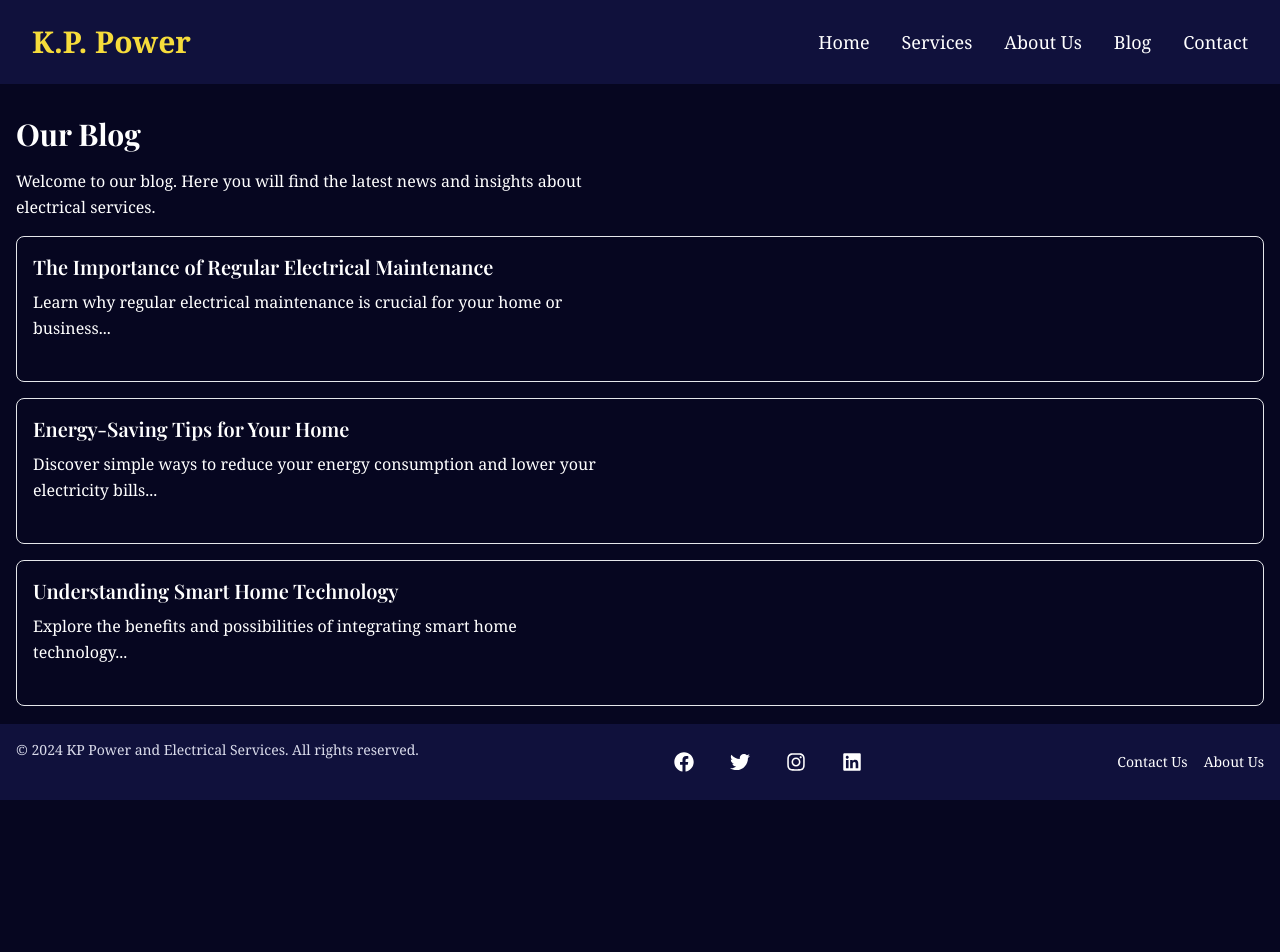
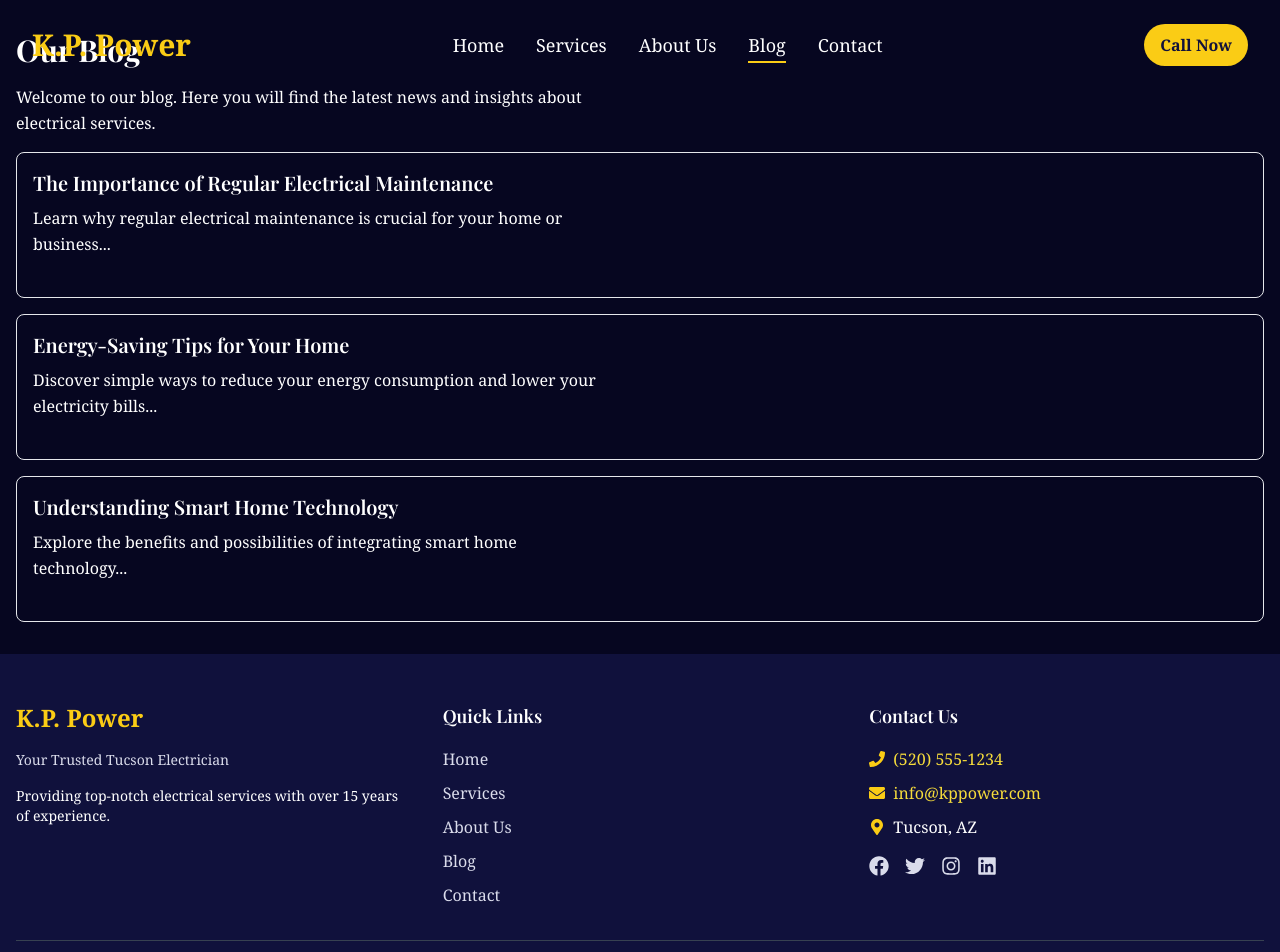
Before and after one commit to MJE43/kp, a Next.js app: page /blog in a window 1280 px wide. Shown: the top 952 px of the page. Before the commit the page ends 814 px from the top, so only its background shows below. Built offline with nearby package versions, Linux system fonts and the light colour scheme; a web font is replaced by a local one.

Commit message:
updated navbar and footer

```diff
--- a/src/components/Footer.tsx
+++ b/src/components/Footer.tsx
@@ -4,99 +4,90 @@ import React from 'react';
 import Link from 'next/link';
 import { FaFacebook, FaTwitter, FaInstagram, FaLinkedin, FaPhone, FaEnvelope, FaMapMarkerAlt } from 'react-icons/fa';
 import { Button } from "@/components/ui/button";
-import { motion } from 'framer-motion';
 
 const Footer: React.FC = () => {
+  const currentYear = new Date().getFullYear();
+
+  const quickLinks = [
+    { name: 'Home', href: '/' },
+    { name: 'Services', href: '/services' },
+    { name: 'About Us', href: '/about' },
+    { name: 'Blog', href: '/blog' },
+    { name: 'Contact', href: '/contact' },
+  ];
+
   const socialLinks = [
     { Icon: FaFacebook, url: 'https://facebook.com', label: 'Facebook' },
     { Icon: FaTwitter, url: 'https://twitter.com', label: 'Twitter' },
     { Icon: FaInstagram, url: 'https://instagram.com', label: 'Instagram' },
     { Icon: FaLinkedin, url: 'https://linkedin.com', label: 'LinkedIn' },
   ];
-  const currentYear = new Date().getFullYear();
-
-  const containerVariants = {
-    hidden: { opacity: 0 },
-    visible: {
-      opacity: 1,
-      transition: {
-        staggerChildren: 0.1
-      }
-    }
-  };
-
-  const itemVariants = {
-    hidden: { y: 20, opacity: 0 },
-    visible: {
-      y: 0,
-      opacity: 1
-    }
-  };
 
   return (
-    <footer className="sticky bottom-0 bg-dark text-lightest py-4">
+    <footer className="bg-dark text-lightest py-8 md:py-12">
       <div className="container mx-auto px-4 max-w-7xl">
-        <motion.div
-          className="flex justify-between items-center"
-          variants={containerVariants}
-          initial="hidden"
-          animate="visible"
-        >
-          <motion.div variants={itemVariants}>
-            <p className="text-sm text-light">
-              &copy; {currentYear} KP Power and Electrical Services. All rights reserved.
-            </p>
-          </motion.div>
-          <motion.div variants={itemVariants}>
-            <div className="flex space-x-4">
+        <div className="grid grid-cols-1 md:grid-cols-3 gap-8">
+          {/* Company Info */}
+          <div className="space-y-4">
+            <Link href="/" className="text-2xl font-bold text-yellow-400 hover:text-yellow-300 transition-colors duration-300">
+              K.P. Power
+            </Link>
+            <p className="text-sm text-light">Your Trusted Tucson Electrician</p>
+            <p className="text-sm">Providing top-notch electrical services with over 15 years of experience.</p>
+          </div>
+
+          {/* Quick Links */}
+          <div>
+            <h3 className="text-lg font-semibold mb-4">Quick Links</h3>
+            <ul className="space-y-2">
+              {quickLinks.map((link) => (
+                <li key={link.name}>
+                  <Link href={link.href} className="text-light hover:text-yellow-300 transition-colors duration-300">
+                    {link.name}
+                  </Link>
+                </li>
+              ))}
+            </ul>
+          </div>
+
+          {/* Contact Info */}
+          <div>
+            <h3 className="text-lg font-semibold mb-4">Contact Us</h3>
+            <ul className="space-y-2">
+              <li className="flex items-center">
+                <FaPhone className="mr-2 text-yellow-400" />
+                <a href="tel:+15205551234" className="hover:text-yellow-300 transition-colors duration-300">(520) 555-1234</a>
+              </li>
+              <li className="flex items-center">
+                <FaEnvelope className="mr-2 text-yellow-400" />
+                <a href="mailto:info@kppower.com" className="hover:text-yellow-300 transition-colors duration-300">info@kppower.com</a>
+              </li>
+              <li className="flex items-center">
+                <FaMapMarkerAlt className="mr-2 text-yellow-400" />
+                <span>Tucson, AZ</span>
+              </li>
+            </ul>
+            <div className="mt-4 flex space-x-4">
               {socialLinks.map(({ Icon, url, label }) => (
-                <motion.div
+                <a
                   key={label}
-                  whileHover={{ scale: 1.1 }}
-                  whileTap={{ scale: 0.95 }}
-                >
-                  <Button
-                    variant="ghost"
-                    size="icon"
-                    className="text-lightest hover:text-brand transition-colors duration-300"
-                    asChild
-                  >
-                    <a
                   href={url}
                   target="_blank"
                   rel="noopener noreferrer"
                   aria-label={label}
+                  className="text-light hover:text-yellow-300 transition-colors duration-300"
                 >
                   <Icon size={20} />
                 </a>
-                  </Button>
-                </motion.div>
               ))}
             </div>
-          </motion.div>
-          <motion.div variants={itemVariants}>
-            <div className="flex space-x-4">
-              <Button
-                variant="link"
-                asChild
-                className="p-0 h-auto text-lightest hover:text-brand transition-colors duration-300"
-              >
-                <Link href="/contact">
-                  Contact Us
-                </Link>
-              </Button>
-              <Button
-                variant="link"
-                asChild
-                className="p-0 h-auto text-lightest hover:text-brand transition-colors duration-300"
-              >
-                <Link href="/about">
-                  About Us
-                </Link>
-              </Button>
           </div>
-          </motion.div>
-        </motion.div>
+        </div>
+
+        {/* Copyright */}
+        <div className="mt-8 pt-8 border-t border-gray-700 text-center text-sm text-light">
+          <p>&copy; {currentYear} KP Power and Electrical Services. All rights reserved.</p>
+        </div>
       </div>
     </footer>
   );
--- a/src/components/Header.tsx
+++ b/src/components/Header.tsx
@@ -1,10 +1,13 @@
 'use client';
 
-import React, { useState } from 'react';
+import React, { useState, useEffect } from 'react';
 import Link from 'next/link';
+import { usePathname } from 'next/navigation';
 
 const Header: React.FC = () => {
   const [mobileMenuOpen, setMobileMenuOpen] = useState(false);
+  const [scrolled, setScrolled] = useState(false);
+  const pathname = usePathname();
 
   const navItems = [
     { name: 'Home', href: '/' },
@@ -14,27 +17,46 @@ const Header: React.FC = () => {
     { name: 'Contact', href: '/contact' },
   ];
 
+  useEffect(() => {
+    const handleScroll = () => {
+      setScrolled(window.scrollY > 10);
+    };
+
+    window.addEventListener('scroll', handleScroll);
+    return () => window.removeEventListener('scroll', handleScroll);
+  }, []);
+
   return (
-    <header className="sticky top-0 z-50 bg-dark text-lightest py-4 sm:py-6">
+    <header className={`fixed top-0 left-0 right-0 z-50 transition-all duration-300 ${scrolled ? 'bg-dark/90 backdrop-blur-sm' : 'bg-transparent'}`}>
       <div className="container mx-auto px-4 sm:px-6 lg:px-8">
-        <div className="flex justify-between items-center">
-          <Link href="/" className="text-xl sm:text-2xl md:text-3xl font-bold text-brand hover:opacity-80 transition-opacity duration-300">
+        <div className="flex justify-between items-center py-4 sm:py-6">
+          <Link href="/" className="text-2xl sm:text-3xl font-bold text-yellow-400 hover:text-yellow-300 transition-colors duration-300">
             K.P. Power
           </Link>
           <nav className="hidden md:block">
-            <ul className="flex space-x-4 lg:space-x-8">
+            <ul className="flex items-center space-x-6 lg:space-x-8">
               {navItems.map((item) => (
                 <li key={item.name}>
-                  <Link href={item.href} className="text-lightest hover:text-brand transition-colors duration-300 text-base lg:text-lg">
+                  <Link
+                    href={item.href}
+                    className={`text-white hover:text-yellow-300 transition-colors duration-300 text-lg relative
+                      ${pathname === item.href ? 'after:content-[""] after:absolute after:left-0 after:bottom-[-4px] after:w-full after:h-[2px] after:bg-yellow-400' : ''}`}
+                  >
                     {item.name}
                   </Link>
                 </li>
               ))}
             </ul>
           </nav>
+          <a
+            href="tel:+15205551234"
+            className="hidden md:inline-block bg-yellow-400 hover:bg-yellow-300 text-dark font-semibold py-2 px-4 rounded-full transition-colors duration-300"
+          >
+            Call Now
+          </a>
           <button
             onClick={() => setMobileMenuOpen(!mobileMenuOpen)}
-            className="md:hidden text-lightest focus:outline-none"
+            className="md:hidden text-white focus:outline-none"
             aria-label="Toggle mobile menu"
             aria-expanded={mobileMenuOpen}
           >
@@ -47,25 +69,39 @@ const Header: React.FC = () => {
               viewBox="0 0 24 24"
               stroke="currentColor"
             >
-              <path d="M4 6h16M4 12h16M4 18h16"></path>
+              <path d={mobileMenuOpen ? "M6 18L18 6M6 6l12 12" : "M4 6h16M4 12h16M4 18h16"}></path>
             </svg>
           </button>
         </div>
       </div>
-      <nav className={`md:hidden mt-2 transition-all duration-300 ease-in-out ${mobileMenuOpen ? 'max-h-96 opacity-100' : 'max-h-0 opacity-0 overflow-hidden'}`}>
-        <div className="container mx-auto px-4 sm:px-6 lg:px-8">
-          <ul className="space-y-2">
+      <nav
+        className={`md:hidden transition-all duration-300 ease-in-out ${
+          mobileMenuOpen ? 'max-h-screen opacity-100' : 'max-h-0 opacity-0 overflow-hidden'
+        }`}
+      >
+        <div className="container mx-auto px-4 sm:px-6 lg:px-8 bg-dark/95 backdrop-blur-sm">
+          <ul className="py-4 space-y-2">
             {navItems.map((item) => (
               <li key={item.name}>
                 <Link
                   href={item.href}
-                  className="block py-2 text-base text-lightest hover:text-brand transition-colors duration-300"
+                  className={`block py-2 text-lg text-white hover:text-yellow-300 transition-colors duration-300
+                    ${pathname === item.href ? 'text-yellow-400' : ''}`}
                   onClick={() => setMobileMenuOpen(false)}
                 >
                   {item.name}
                 </Link>
               </li>
             ))}
+            <li>
+              <a
+                href="tel:+15205551234"
+                className="block py-2 text-lg text-yellow-400 hover:text-yellow-300 transition-colors duration-300"
+                onClick={() => setMobileMenuOpen(false)}
+              >
+                Call Now: (520) 555-1234
+              </a>
+            </li>
           </ul>
         </div>
       </nav>
```
Lines whose indentation alone changed are shown as unchanged.
